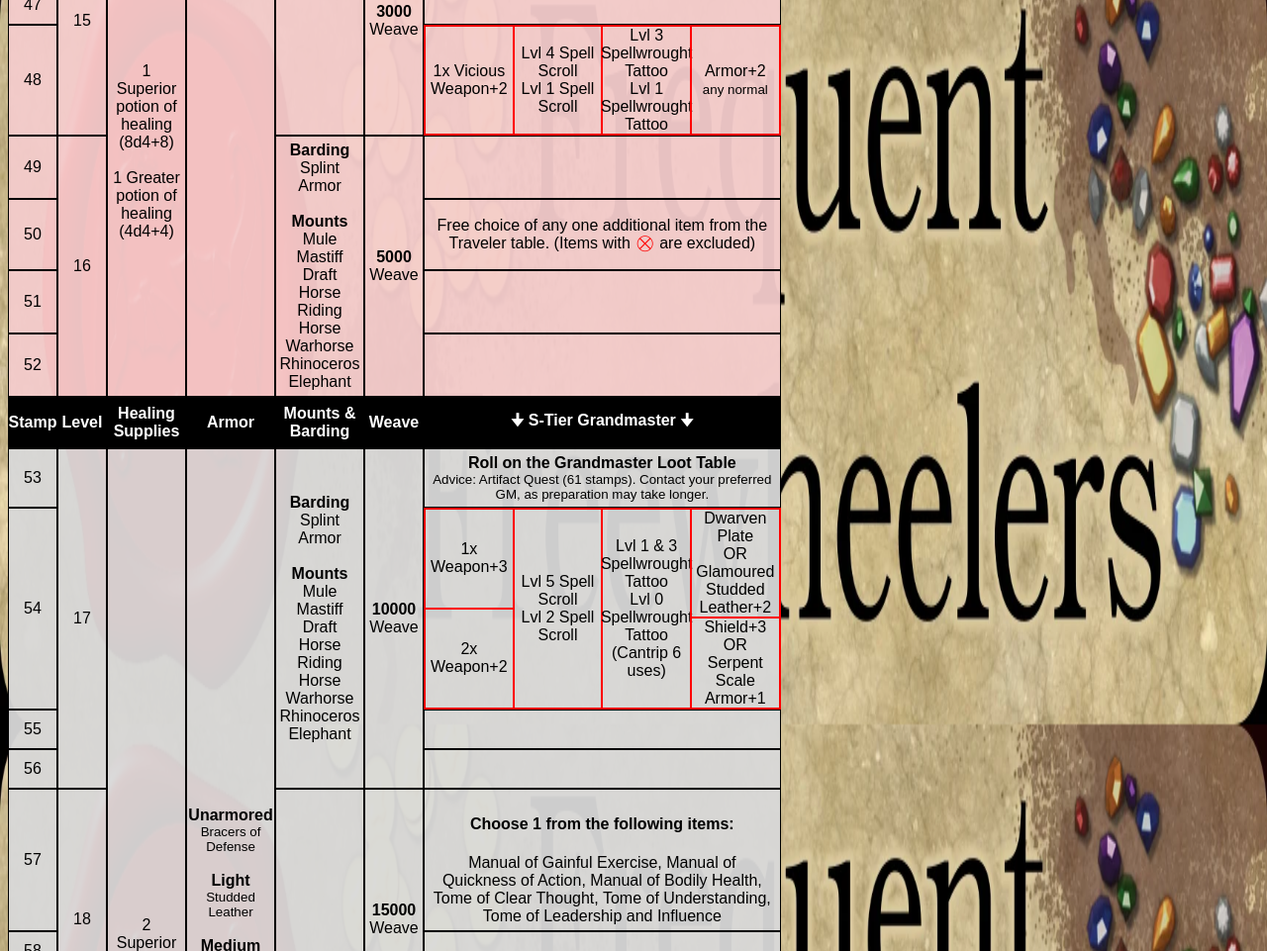
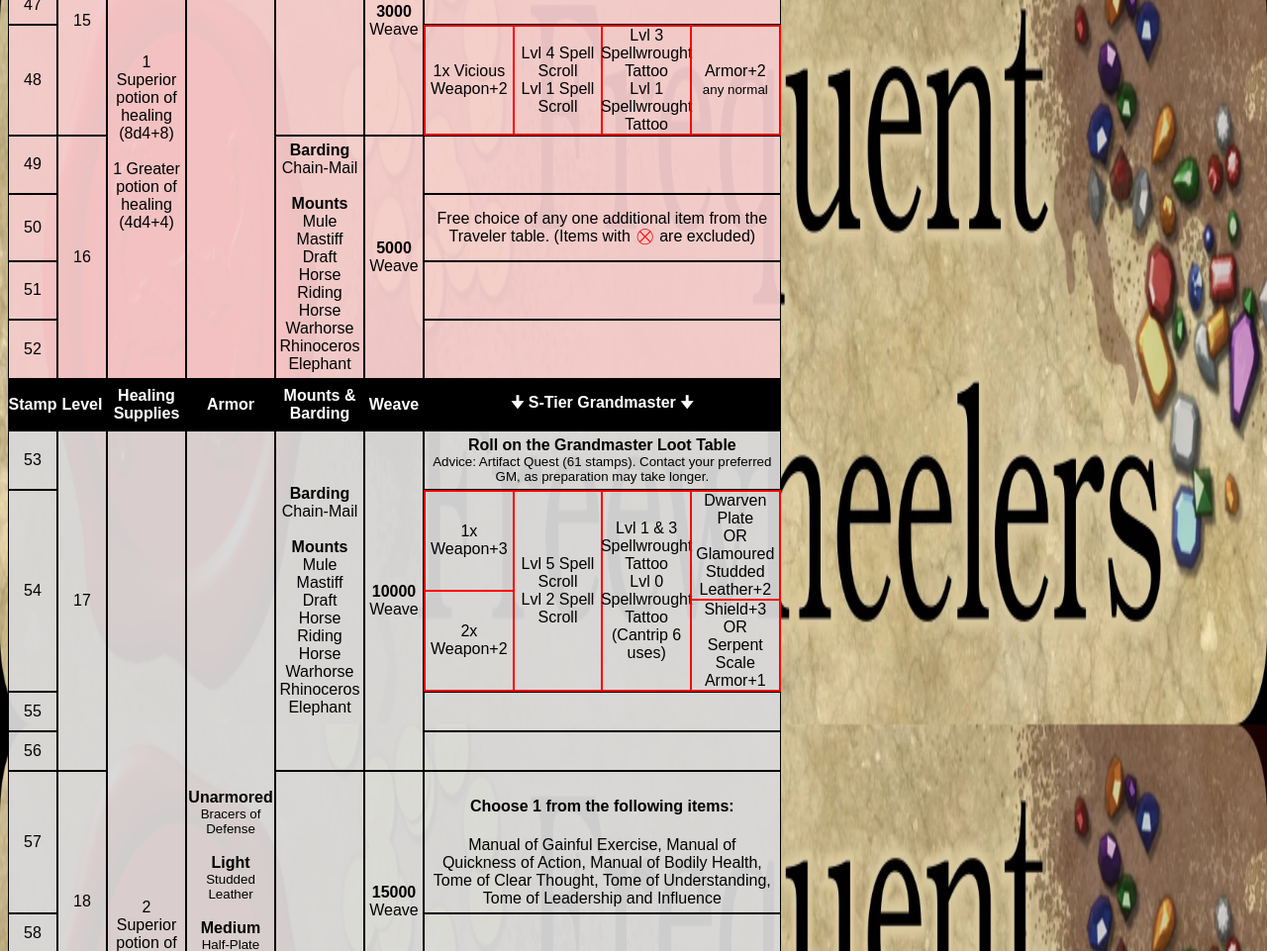
Before and after one commit to Weskernation/DungeonsGames, a website: page src/index.html in a window 1280 px wide. Shown: the part 3268-4229 px from the top of the page at 99% size. Drawn offline with nearby package versions, Linux system fonts and the light colour scheme.

Commit message:
Barding Splint Armor naar Chain-Mail

```diff
--- a/src/index.html
+++ b/src/index.html
@@ -657,7 +657,7 @@
 
                     <div class="mount-category">
                         <strong>Barding</strong>
-                        <span>Splint Armor</span>
+                        <span>Chain-Mail</span>
                     </div><br>
 
                     <div class="mount-category">
@@ -854,7 +854,7 @@
 
                     <div class="mount-category">
                         <strong>Barding</strong>
-                        <span>Splint Armor</span>
+                        <span>Chain-Mail</span>
                     </div><br>
 
                     <div class="mount-category">
```
